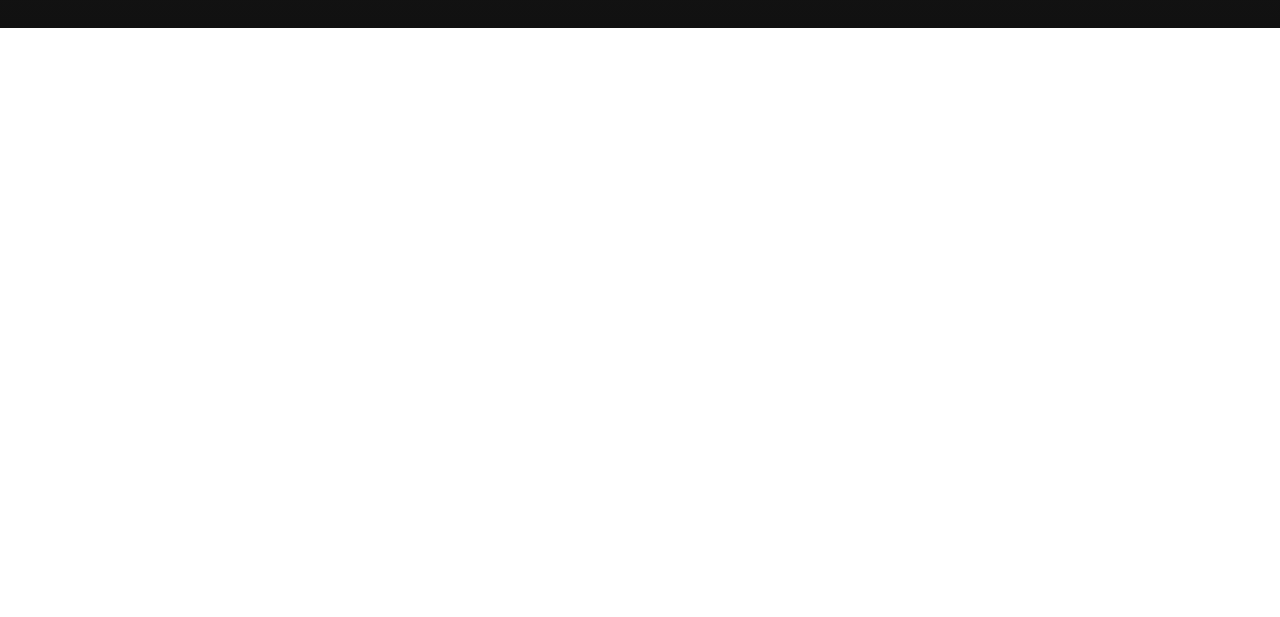
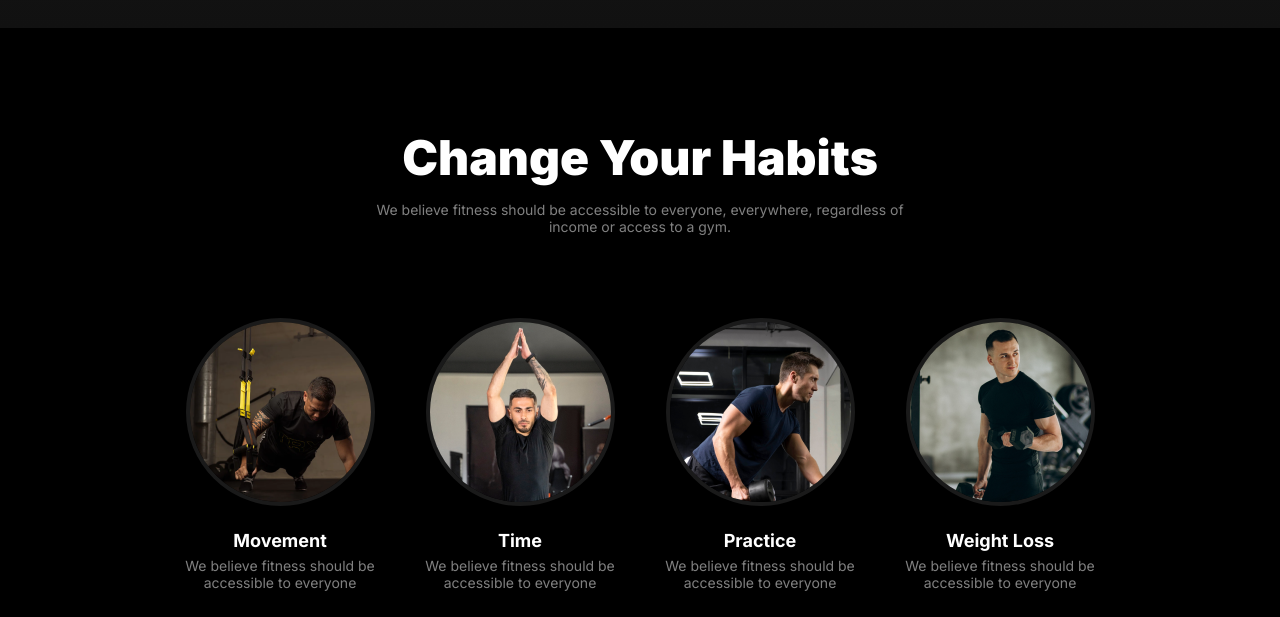
Before and after one commit to Rahibazam/b10a2, a plain HTML site: page index.html in a window 1280 px wide. Shown: the part 776-1393 px from the top of the page. Before the commit the page ends 804 px from the top, so only its background shows below. Drawn offline with Linux system fonts and the light colour scheme; a web font is replaced by a local one.

Commit message:
completed the habits section for desktop

```diff
--- a/index.html
+++ b/index.html
@@ -60,6 +60,39 @@
 
     </header>
     <main>
+        <!-- habits section start -->
+        <section class="habits">
+            <div class="primary-container">
+                <div class="habit-content">
+                    <h3 class="secondary-font">Change Your Habits</h3>
+                    <p class="primary-font">We believe fitness should be accessible to everyone, everywhere, regardless of income or access to a gym.</p>
+                </div>
+                <div class="habit-image-container">
+                    <div class="habit-image">
+                        <img src="images/image 3.png" alt="">
+                        <h5 class="habit-image-title">Movement</h5>
+                        <p class="primary-font">We believe fitness should be accessible to everyone</p>
+                    </div>
+                    <div class="habit-image">
+                        <img src="images/image 2.png" alt="">
+                        <h5 class="habit-image-title">Time</h5>
+                        <p class="primary-font">We believe fitness should be accessible to everyone</p>
+                    </div>
+                    <div class="habit-image">
+                        <img src="images/image 4.png" alt="">
+                        <h5 class="habit-image-title">Practice</h5>
+                        <p class="primary-font">We believe fitness should be accessible to everyone</p>
+                    </div>
+                    <div class="habit-image">
+                        <img src="images/image 5.png" alt="">
+                        <h5 class="habit-image-title">Weight Loss</h5>
+                        <p class="primary-font">We believe fitness should be accessible to everyone</p>
+                    </div>
+                </div>
+            </div>
+        </section>
+        <!-- habits section end -->
+
 
     </main>
     <footer>
--- a/styles/b10a2.css
+++ b/styles/b10a2.css
@@ -6,6 +6,18 @@
 
 body{
     font-family: "Inter", serif;
+    background-color: black;
+    color: white;
+}
+
+.secondary-font{
+    font-weight: 900;
+    font-size: 3rem;
+}
+
+.primary-font{
+    color: rgba(255, 255, 255, 0.5);
+    font-size: 0.875rem;
 }
 
 .primary-container{
@@ -243,6 +255,48 @@ header > .primary-container{
 }
 
 
+/* habits section styles */
+
+.habits{
+    margin-top: 100px;
+}
+
+.habit-content{
+    text-align: center;
+    width: 55%;
+    margin: 58px auto;
+}
+
+.habit-content > .secondary-font{
+    margin-bottom: 14px;
+}
+
+.habit-image-container{
+    display: flex;
+}
+
+.habit-image{
+    width: 231px;
+    height: 274px;
+    padding: 25px;
+    text-align: center;
+    transition: 0.2s;
+}
+
+:hover.habit-image{
+    transform: scale(1.1);
+}
+
+.habit-image > img{
+    border: 4px solid rgba(255, 255, 255, 0.1);
+    border-radius: 50%;
+}
+
+.habit-image-title{
+    font-size: 1.125rem;
+    margin: 20px auto 6px auto;
+}
+
 
 
 
```
